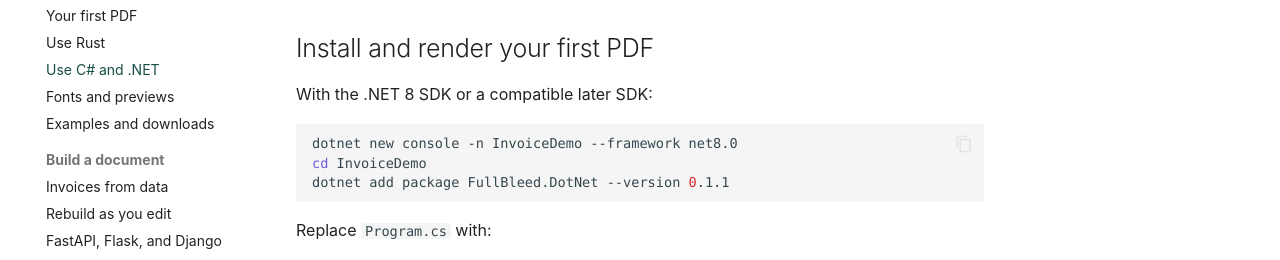
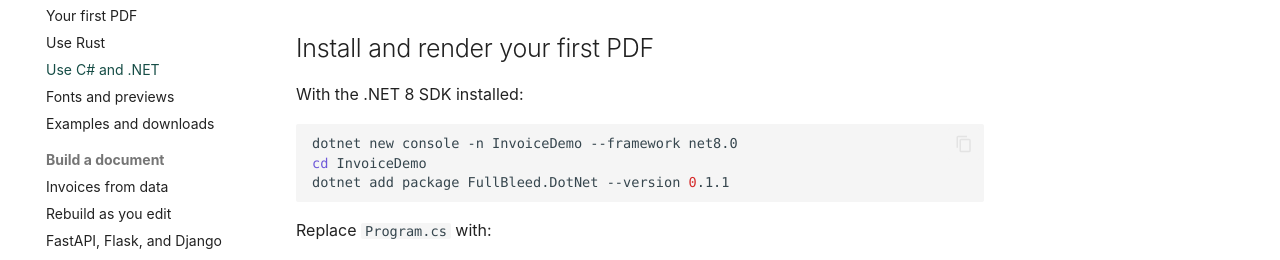
Before and after one commit to fullbleed-engine/docs, an MkDocs documentation site: the page built from docs/getting-started/dotnet.md, in a window 1280 px wide and 900 px high. Shown: the part 265-525 px from the top of the window. Built offline with MkDocs 1.6.1 and Material for MkDocs 9.7.7, drawn with Linux system fonts in a browser that asks for light colours; comment, search, counter and statistics services are not loaded.

Commit message:
State the runtime required by the net8.0 quickstart

````diff
--- a/docs/getting-started/dotnet.md
+++ b/docs/getting-started/dotnet.md
@@ -11,7 +11,7 @@ rendering needs neither Python nor a browser.
 
 ## Install and render your first PDF
 
-With the .NET 8 SDK or a compatible later SDK:
+With the .NET 8 SDK installed:
 
 ```bash
 dotnet new console -n InvoiceDemo --framework net8.0
````
